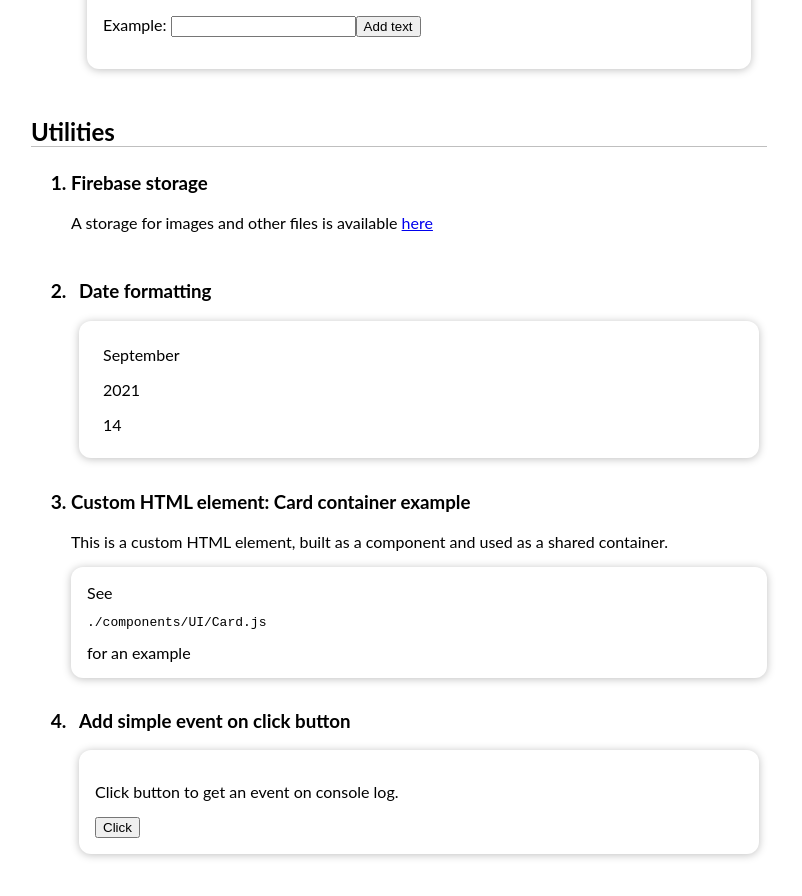
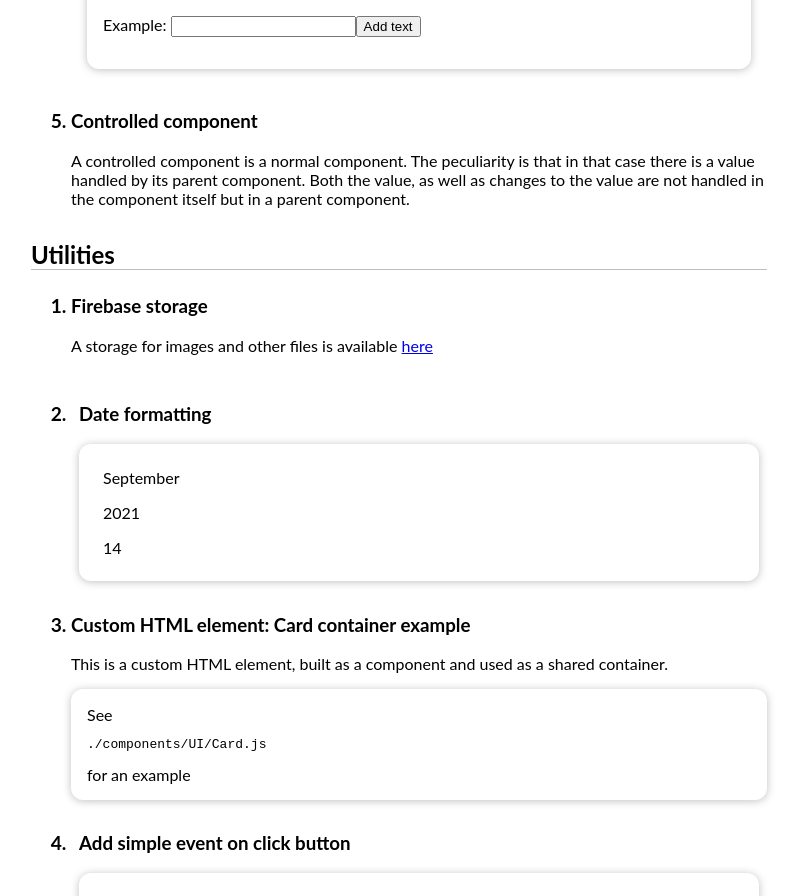
Before and after one commit to mkonemo/react-basics, a React (Create React App) app: page / in a window 1280 px wide. Shown: the part 3172-4068 px from the top of the page, without its empty margins (241-1043 px from the left). Built offline with nearby package versions, Linux system fonts and the light colour scheme.

Commit message:
1 file modified

```diff
--- a/src/App.js
+++ b/src/App.js
@@ -43,6 +43,14 @@ const App = () => {
 
         <li>
           <LiftingStateUp onInputText={inputTextHandler} />
+        </li>
+        <li>
+          <h3>Controlled component</h3>
+          <p>A controlled component is a normal component. The peculiarity is that in that case there is a value handled by its parent component. Both the value, as well as changes to the value
+
+are not handled in the component itself
+
+but in a parent component.</p>
         </li>
       </ol>
       <h2>Utilities</h2>
```
